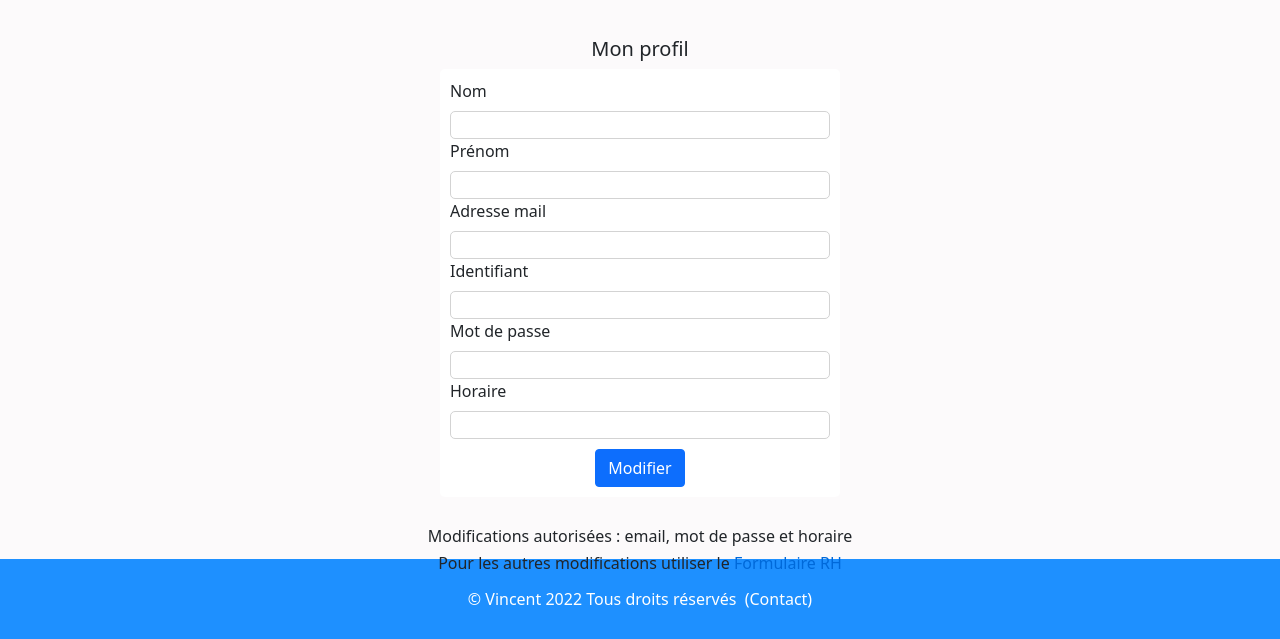
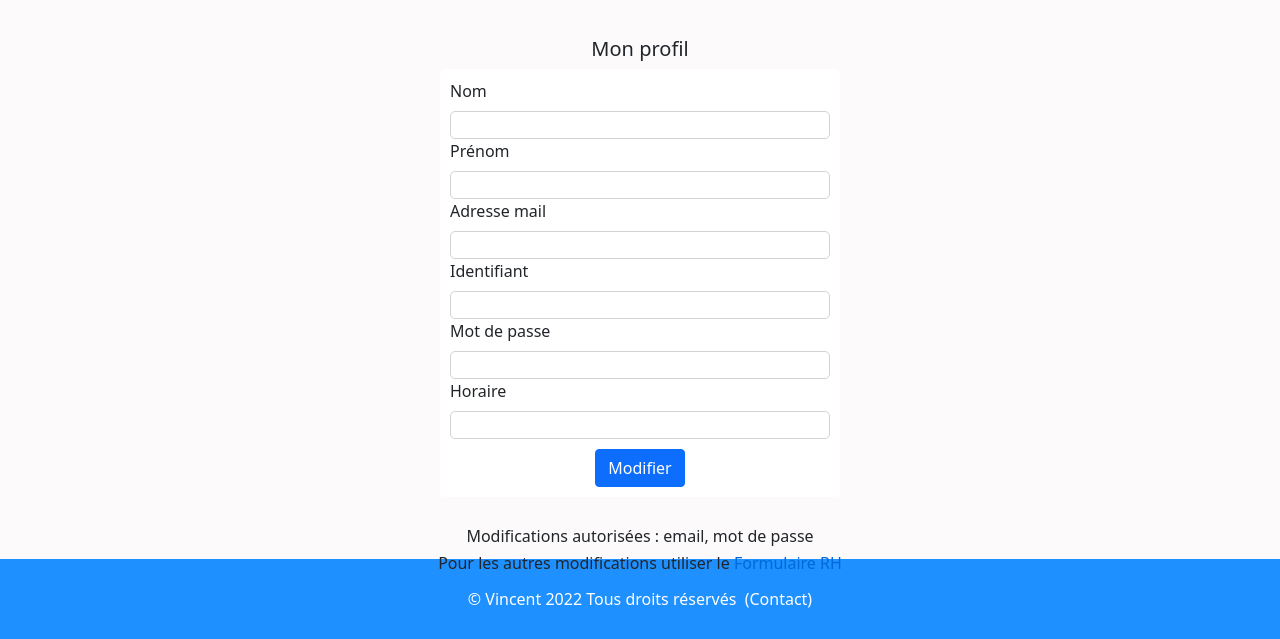
Before and after one commit to Vince4130/Projet_GRH, a PHP site: template views/view_profil.php in a window 1280 px wide. Shown: the part 161-800 px from the top of the page. Run offline with PHP 8.4, Linux system fonts and the light colour scheme; the template is opened without the code that fills it, so the values that code supplies are empty; some libraries are stand-ins or nearby versions.

Commit message:
modification view profil utilisateur

```diff
--- a/views/view_profil.php
+++ b/views/view_profil.php
@@ -78,7 +78,7 @@ if (!isset($_SESSION['ident'])) {
       </div>
     </form>
   </div>
-  <h6 style="margin-top: 30px">Modifications autorisées : email, mot de passe et horaire</h6>
+  <h6 style="margin-top: 30px">Modifications autorisées : email, mot de passe</h6>
   <h6 class="lien_form">Pour les autres modifications utiliser le <a href="index.php?action=formulaire">Formulaire RH</a></h6>
 </div>
 
```
